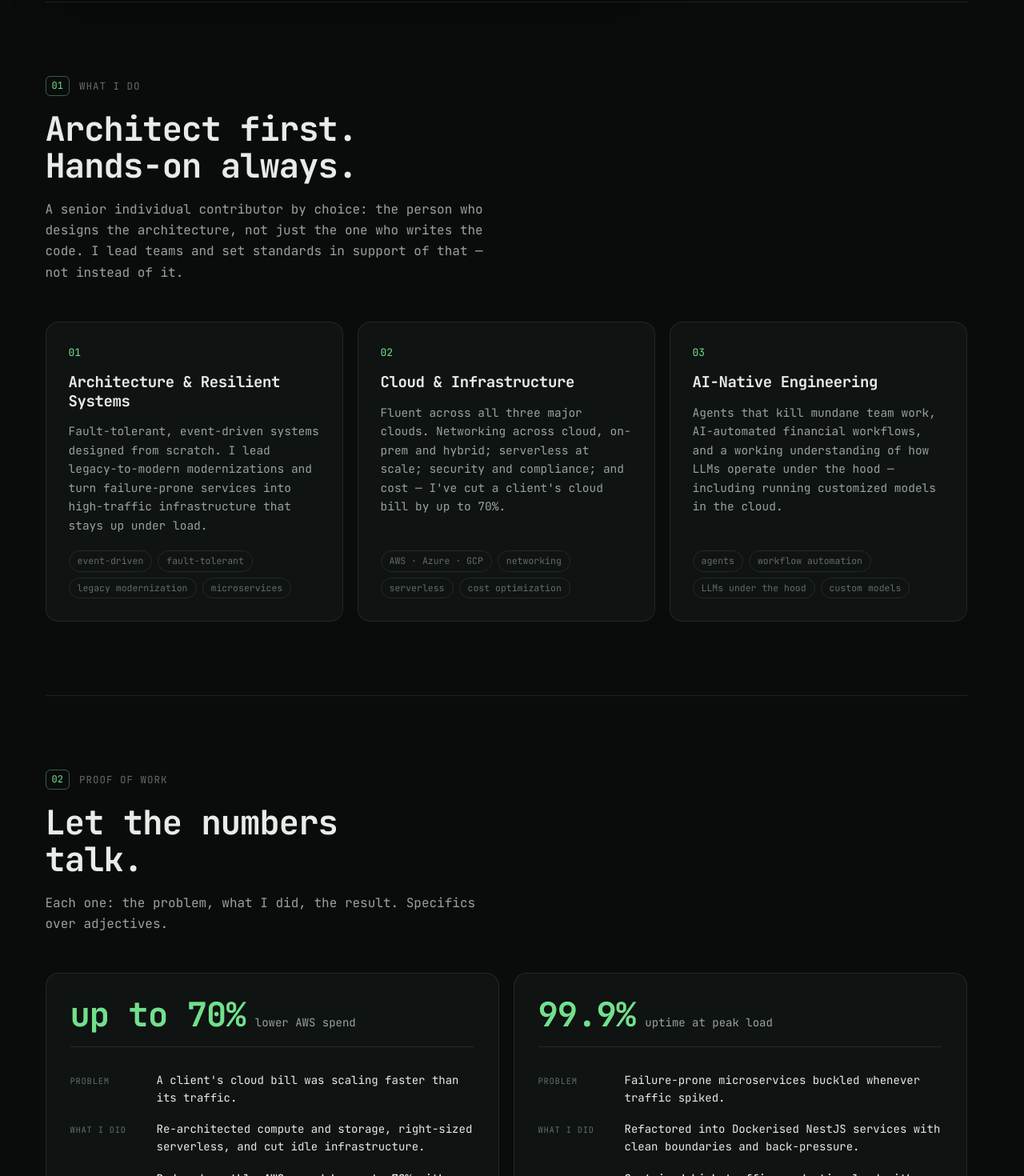
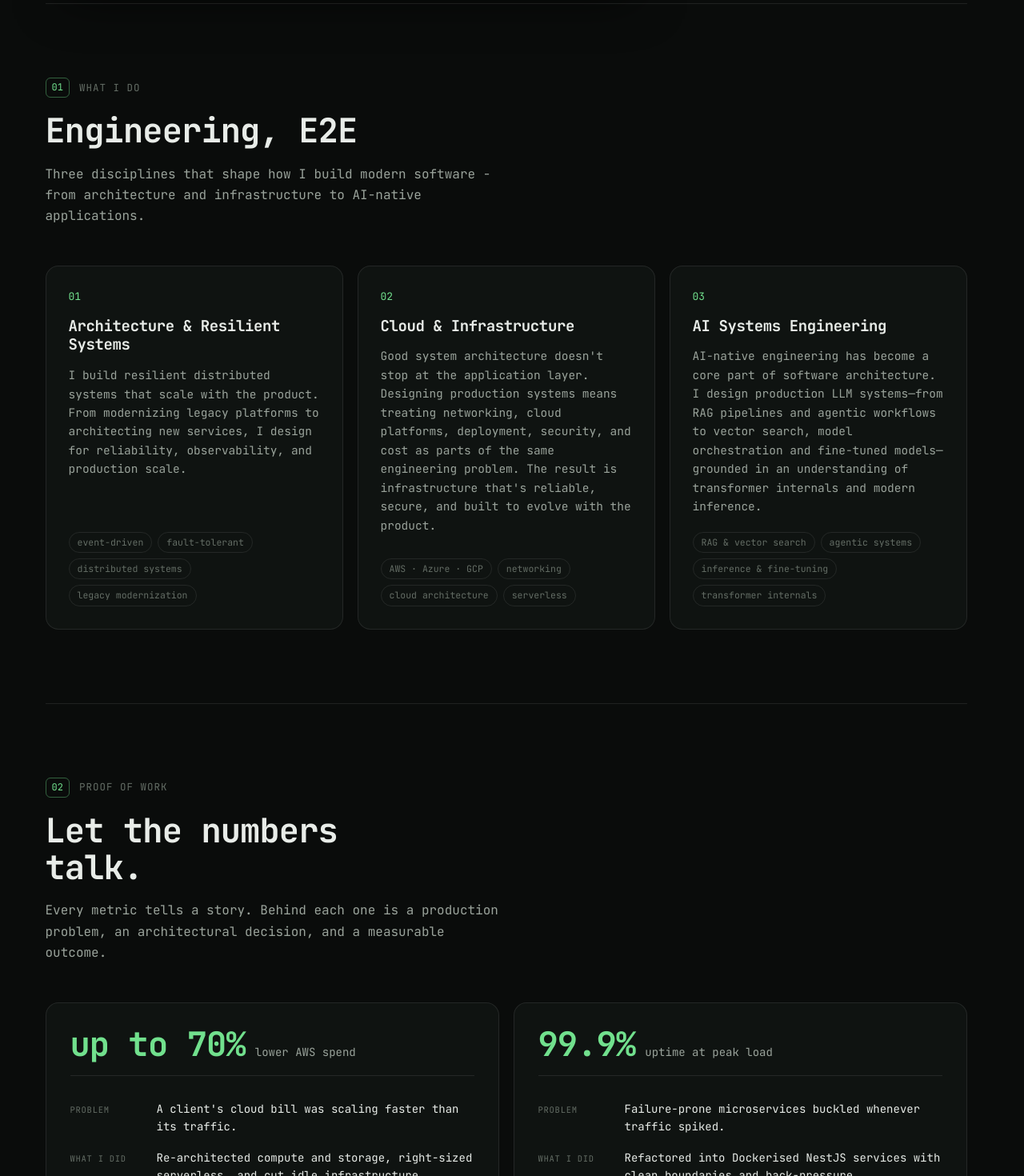
Before and after one commit to tanmayvij/tanmayvij.com, a Next.js app: page / in a window 1280 px wide. Shown: the part 900-2370 px from the top of the page at 80% size. Built offline with nearby package versions, Linux system fonts and the light colour scheme.

Commit message:
fix: content mods

```diff
--- a/src/components/sections/personal.tsx
+++ b/src/components/sections/personal.tsx
@@ -18,9 +18,9 @@ export function Personal() {
           ))}
           <p className="personal-invite">{P.invite}</p>
         </Reveal>
-        <Reveal className="personal-photo" delay={100}>
+        {/* <Reveal className="personal-photo" delay={100}>
           <PhotoPlaceholder shape="square" label="candid photo (optional)" />
-        </Reveal>
+        </Reveal> */}
       </div>
     </section>
   );
--- a/src/components/sections/pillars.tsx
+++ b/src/components/sections/pillars.tsx
@@ -9,13 +9,13 @@ export function Pillars() {
       <Reveal>
         <SectionHeader
           index="01"
-          kicker="What I do"
-          title="Architect first. Hands-on always."
-          lead={SITE.meta.positioning}
+          kicker={SITE.pillars.kicker}
+          title={SITE.pillars.title}
+          lead={SITE.pillars.lead}
         />
       </Reveal>
       <div className="pillars">
-        {SITE.pillars.map((p, i) => (
+        {SITE.pillars.cards.map((p, i) => (
           <Reveal className="pillar" key={p.tag} delay={i * 90} as="article">
             <div className="pillar-tag">{p.tag}</div>
             <h3 className="pillar-title">{p.title}</h3>
--- a/src/components/sections/proof.tsx
+++ b/src/components/sections/proof.tsx
@@ -9,13 +9,13 @@ export function Proof() {
       <Reveal>
         <SectionHeader
           index="02"
-          kicker="Proof of work"
-          title="Let the numbers talk."
-          lead="Each one: the problem, what I did, the result. Specifics over adjectives."
+          kicker={SITE.proof.kicker}
+          title={SITE.proof.title}
+          lead={SITE.proof.lead}
         />
       </Reveal>
       <div className="proof">
-        {SITE.proof.map((it, i) => (
+        {SITE.proof.cards.map((it, i) => (
           <Reveal className="proof-card" key={i} delay={i * 80} as="article">
             <div className="proof-metric">
               <span className="proof-num">{it.metric}</span>
--- a/src/data/site.ts
+++ b/src/data/site.ts
@@ -24,19 +24,33 @@ export interface Terminal {
   response: string[];
 }
 
-export interface Pillar {
+export interface PillarCard {
   tag: string;
   title: string;
   body: string;
   keywords: string[];
 }
 
-export interface Proof {
+export interface Pillars {
+  kicker: string;
+  title: string;
+  lead: string;
+  cards: PillarCard[];
+}
+
+export interface ProofCard {
   metric: string;
   label: string;
   problem: string;
   did: string;
   result: string;
+}
+
+export interface Proof {
+  kicker: string;
+  title: string;
+  lead: string;
+  cards: ProofCard[];
 }
 
 export interface Cert {
@@ -89,8 +103,8 @@ export interface Social {
 export interface Site {
   meta: Meta;
   terminal: Terminal;
-  pillars: Pillar[];
-  proof: Proof[];
+  pillars: Pillars;
+  proof: Proof;
   background: Background;
   skills: SkillGroup[];
   principles: Principle[];
@@ -103,13 +117,12 @@ export const SITE: Site = {
   meta: {
     eyebrow: "Engineering Leadership · Scaling Teams, Systems & Delivery",
     name: "Tanmay Vij",
-    role: "Lead Software Engineer — Architecture-first",
+    role: "Lead Software Engineer - Architecture-first",
     tagline:
-      "I design and build resilient, cloud-native systems — architecture first, hands-on always.",
+      "I design and build resilient distributed systems - architecture first, execution always.",
     positioning:
-      "A senior individual contributor by choice: the person who designs the architecture, not just the one who writes the code. I lead teams and set standards in support of that — not instead of it.",
+      "Great software comes from good engineering decisions made early and executed well. I turn product ideas into production systems — designing the architecture, building the critical pieces, and helping teams deliver software that's built to evolve.",
     domain: "tanmayvij.com",
-    // TODO: confirm contact address
     email: "hello@tanmayvij.com",
   },
 
@@ -133,40 +146,49 @@ export const SITE: Site = {
   },
 
   // Three pillars — what I do.
-  pillars: [
+  pillars: {
+    kicker: "What I do",
+    title: "Engineering, E2E",
+    lead: "Three disciplines that shape how I build modern software - from architecture and infrastructure to AI-native applications.",
+    cards: [
       {
         tag: "01",
         title: "Architecture & Resilient Systems",
-      body: "Fault-tolerant, event-driven systems designed from scratch. I lead legacy-to-modern modernizations and turn failure-prone services into high-traffic infrastructure that stays up under load.",
+        body: "I build resilient distributed systems that scale with the product. From modernizing legacy platforms to architecting new services, I design for reliability, observability, and production scale.",
         keywords: [
           "event-driven",
           "fault-tolerant",
+          "distributed systems",
           "legacy modernization",
-        "microservices",
         ],
       },
       {
         tag: "02",
         title: "Cloud & Infrastructure",
-      body: "Fluent across all three major clouds. Networking across cloud, on-prem and hybrid; serverless at scale; security and compliance; and cost — I've cut a client's cloud bill by up to 70%.",
-      keywords: ["AWS · Azure · GCP", "networking", "serverless", "cost optimization"],
+        body: "Good system architecture doesn't stop at the application layer. Designing production systems means treating networking, cloud platforms, deployment, security, and cost as parts of the same engineering problem. The result is infrastructure that's reliable, secure, and built to evolve with the product.",
+        keywords: ["AWS · Azure · GCP", "networking", "cloud architecture", "serverless"],
       },
       {
         tag: "03",
-      title: "AI-Native Engineering",
-      body: "Agents that kill mundane team work, AI-automated financial workflows, and a working understanding of how LLMs operate under the hood — including running customized models in the cloud.",
+        title: "AI Systems Engineering",
+        body: "AI-native engineering has become a core part of software architecture. I design production LLM systems—from RAG pipelines and agentic workflows to vector search, model orchestration and fine-tuned models—grounded in an understanding of transformer internals and modern inference.",
         keywords: [
-        "agents",
-        "workflow automation",
-        "LLMs under the hood",
-        "custom models",
+          "RAG & vector search",
+          "agentic systems",
+          "inference & fine-tuning",
+          "transformer internals",
         ],
       },
     ],
+  },
 
   // Proof of work. Lead with the metric.
+  proof: {
+    kicker: "Proof of work",
+    title: "Let the numbers talk.",
+    lead: "Every metric tells a story. Behind each one is a production problem, an architectural decision, and a measurable outcome.",
     // TODO: replace with real specifics (client/context, timeframe, scale numbers).
-  proof: [
+    cards: [
       {
         metric: "up to 70%",
         label: "lower AWS spend",
@@ -195,8 +217,8 @@ export const SITE: Site = {
         did: "Built a Lambda-native pipeline that designed around the limits instead of fighting them.",
         result: "Processed the full dataset within platform constraints.",
       },
-    // TODO: room for 2–3 more flagship projects with metrics.
     ],
+  },
 
   background: {
     story: [
```
Lines whose indentation alone changed are shown as unchanged.
